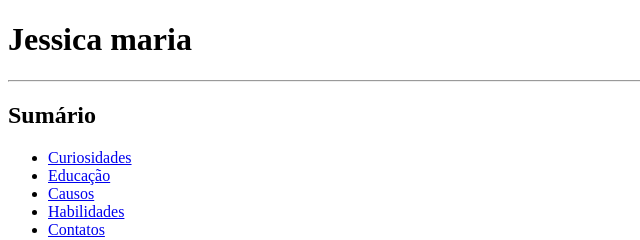
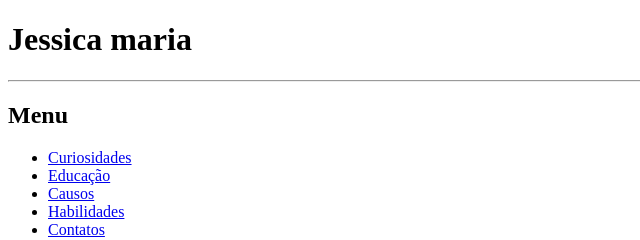
Before and after one commit to JessicaCosta08/aweb, a plain HTML site: page Site_pessoal/index.html in a window 1280 px wide. Shown: the top 240 px of the page, 0-640 px from the left. Drawn offline with Linux system fonts and the light colour scheme.

Commit message:
Update index.html

```diff
--- a/Site_pessoal/index.html
+++ b/Site_pessoal/index.html
@@ -10,7 +10,7 @@
             <hr>
         </header>
         <section>
-            <h2>Sumário</h2>
+            <h2>Menu</h2>
             <nav>
                 <ul>
                     <li><a href="#Curiosidades">Curiosidades</a></li>
```
